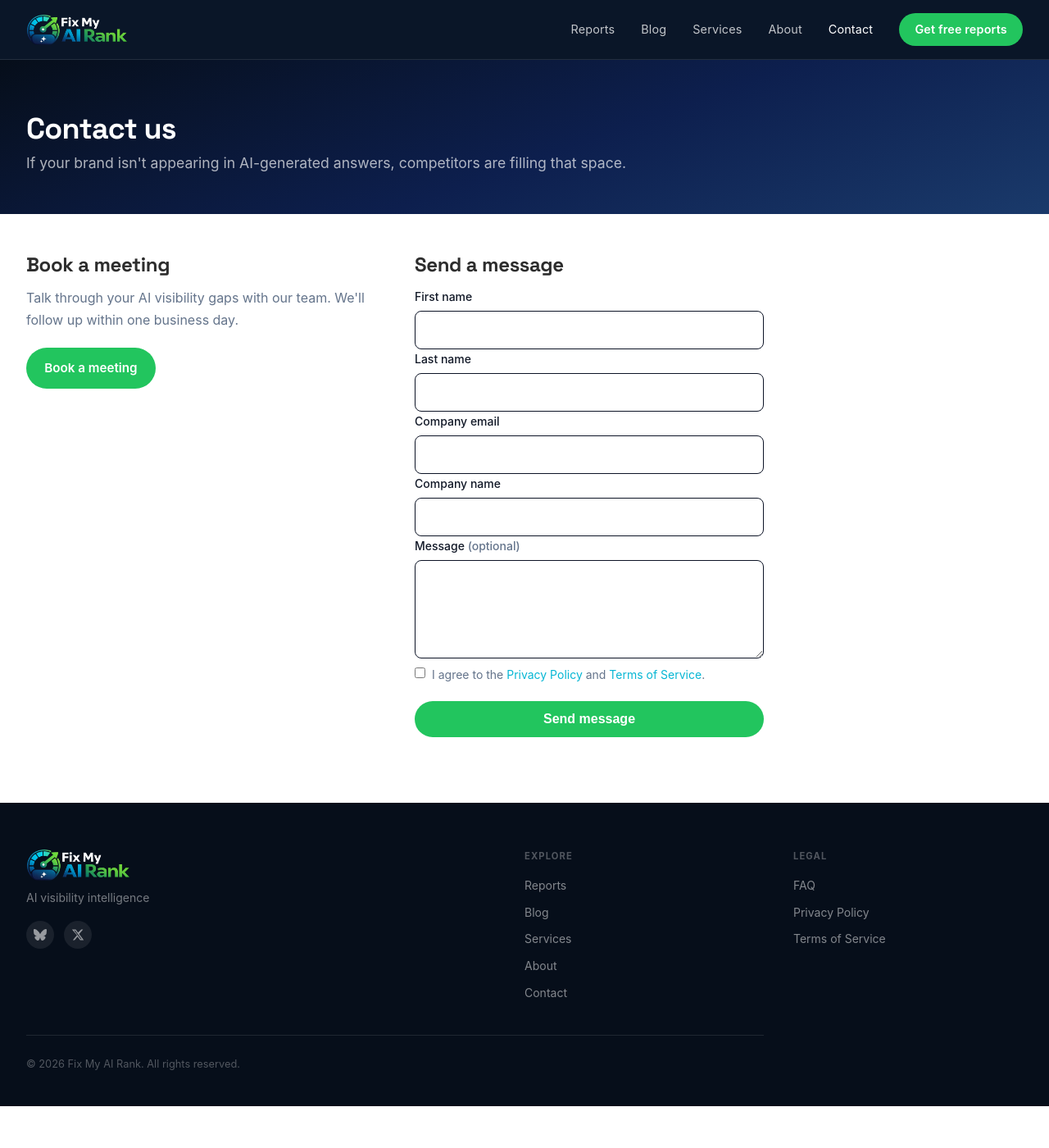
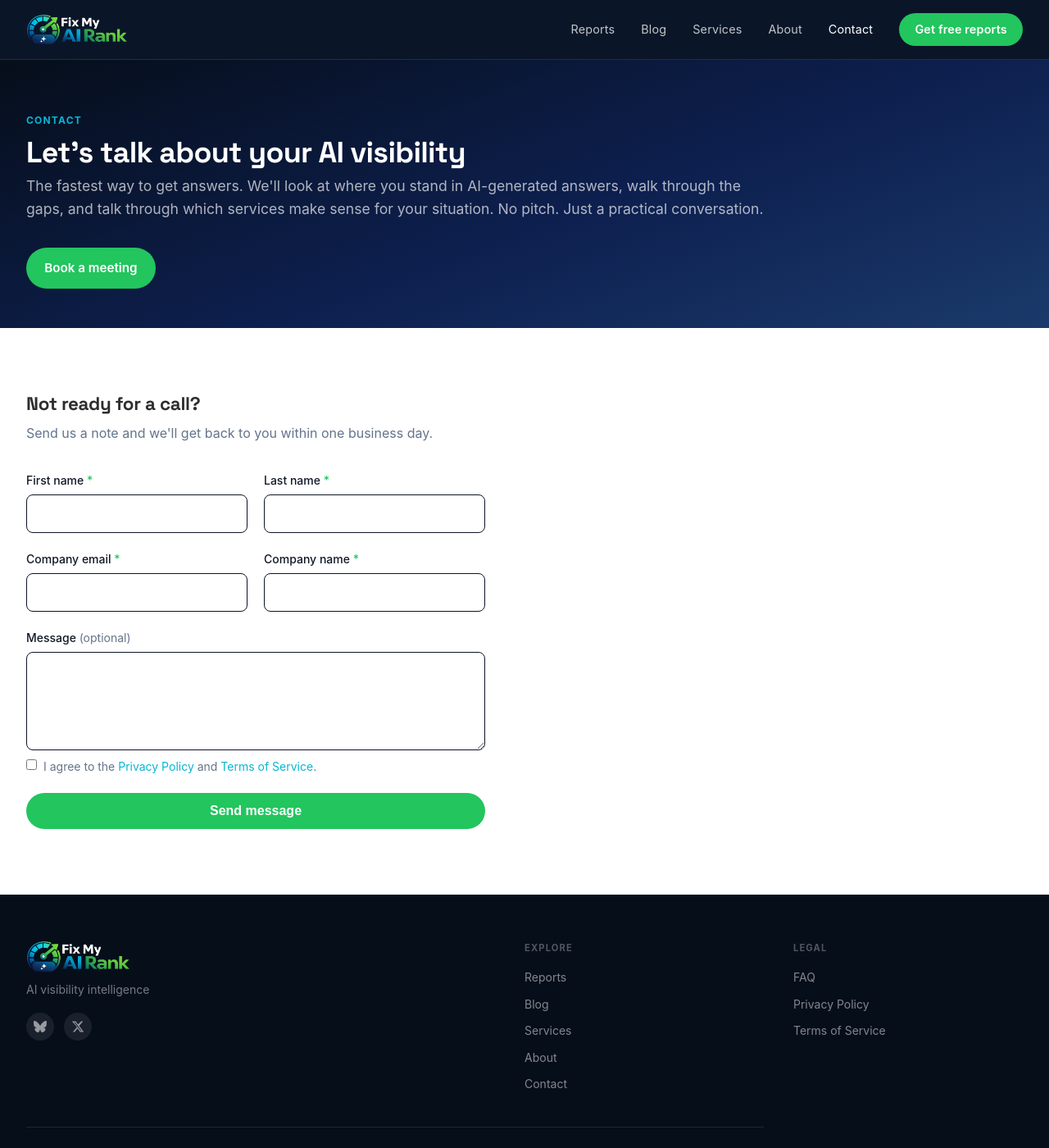
Before and after one commit to timdailey/FMAR-Website, a Jekyll site: the page built from contact/index.html, in a window 1280 px wide and 1400 px high. Shown: the whole window at 82% size. Built offline with Jekyll 4.4.1, drawn with Linux system fonts in a browser that asks for light colours; some web fonts are replaced.

Commit message:
Revamp contact page layout and form
Update contact page content and styles: expand meta description, replace hero heading and copy, add booking CTA. Rework page body into a section with a single contact form (first/last name, email, company, message, terms checkbox) including data-webhook and success message attributes, consolidate previous two-column blocks, and improve form layout. Add new CSS rules (.contact-layout, .contact-col-title, .contact-col p) for contact styling.

```diff
--- a/assets/css/main.css
+++ b/assets/css/main.css
@@ -486,6 +486,9 @@ h3 { line-height: 1.3; }
 .page-lead { font-size: 1.1rem; color: rgba(255,255,255,0.68); margin-top: 0.5rem; line-height: 1.6; }
 .page-hero .post-date { font-size: 0.825rem; color: rgba(255,255,255,0.45); margin-bottom: 0.5rem; }
 .page-content { padding: 3rem 0 5rem; }
+.contact-layout { display: grid; grid-template-columns: 1fr 1fr; gap: 4rem; align-items: start; }
+.contact-col-title { font-size: 1.3rem; font-weight: 700; color: var(--color-text); margin-bottom: 1rem; }
+.contact-col p { color: var(--color-muted); line-height: 1.7; }
 
 /* ── Prose (page layout content) ── */
 .prose h2 { font-size: 1.4rem; font-weight: 700; color: var(--color-text); margin: 2.5rem 0 0.75rem; }
--- a/contact/index.html
+++ b/contact/index.html
@@ -1,51 +1,53 @@
 ---
 layout: default
 title: Contact – Fix My AI Rank
-description: Talk to us about your AI visibility gaps.
+description: Talk to us about your AI visibility gaps. Book a call or send a message and we'll follow up within one business day.
 permalink: /contact/
 ---
+
 <div class="page-hero">
   <div class="container">
-    <h1>Contact us</h1>
-    <p class="page-lead">If your brand isn't appearing in AI-generated answers, competitors are filling that space.</p>
-  </div>
-</div>
-
-<div class="page-content">
-  <div class="container">
-    <div style="display:grid; grid-template-columns:1fr 1fr; gap:3rem; align-items:start; max-width:900px">
-
-      <div>
-        <h2 style="margin-bottom:0.75rem">Book a meeting</h2>
-        <p style="color:var(--color-muted); margin-bottom:1.25rem">Talk through your AI visibility gaps with our team. We'll follow up within one business day.</p>
+    <p class="section-label">Contact</p>
+    <h1>Let's talk about your AI visibility</h1>
+    <p class="page-lead">The fastest way to get answers. We'll look at where you stand in AI-generated answers, walk through the gaps, and talk through which services make sense for your situation. No pitch. Just a practical conversation.</p>
+    <div class="hero-actions" style="margin-top:2rem">
       <a href="https://app.reclaim.ai/m/frank-days/meet-the-fixmyairank-team"
          target="_blank" rel="noopener"
          class="btn btn-primary">Book a meeting</a>
     </div>
+  </div>
+</div>
 
-      <div>
-        <h2 style="margin-bottom:0.75rem">Send a message</h2>
+<section class="section">
+  <div class="container">
+    <h2 style="font-size:1.4rem;font-weight:700;margin-bottom:0.5rem">Not ready for a call?</h2>
+    <p style="color:var(--color-muted);margin-bottom:2rem">Send us a note and we'll get back to you within one business day.</p>
     <form data-webhook="REPLACE_WITH_N8N_CONTACT_WEBHOOK_URL"
-              data-success-msg="Message received — we'll be in touch within one business day.">
-          <div class="form-group">
-            <label for="first_name">First name</label>
+          data-success-msg="Message received — we'll be in touch within one business day."
+          style="max-width:560px">
+      <div style="display:grid; grid-template-columns:1fr 1fr; gap:1.25rem; margin-bottom:1.25rem">
+        <div class="form-group" style="margin-bottom:0">
+          <label for="first_name">First name <span class="req">*</span></label>
           <input type="text" id="first_name" name="first_name" required>
         </div>
-          <div class="form-group">
-            <label for="last_name">Last name</label>
+        <div class="form-group" style="margin-bottom:0">
+          <label for="last_name">Last name <span class="req">*</span></label>
           <input type="text" id="last_name" name="last_name" required>
         </div>
-          <div class="form-group">
-            <label for="email">Company email</label>
+      </div>
+      <div style="display:grid; grid-template-columns:1fr 1fr; gap:1.25rem; margin-bottom:1.25rem">
+        <div class="form-group" style="margin-bottom:0">
+          <label for="email">Company email <span class="req">*</span></label>
           <input type="email" id="email" name="email" required>
         </div>
-          <div class="form-group">
-            <label for="company">Company name</label>
+        <div class="form-group" style="margin-bottom:0">
+          <label for="company">Company name <span class="req">*</span></label>
           <input type="text" id="company" name="company" required>
         </div>
+      </div>
       <div class="form-group">
-            <label for="message">Message <span style="color:var(--color-muted)">(optional)</span></label>
-            <textarea id="message" name="message"></textarea>
+        <label for="message">Message <span style="color:var(--color-muted);font-weight:400">(optional)</span></label>
+        <textarea id="message" name="message" rows="4"></textarea>
       </div>
       <div class="form-check" style="margin-bottom:0">
         <input type="checkbox" id="terms" name="terms" required>
@@ -55,7 +57,4 @@ permalink: /contact/
       <div class="form-message"></div>
     </form>
   </div>
-
-    </div>
-  </div>
-</div>
+</section>
```
Lines whose indentation alone changed are shown as unchanged.
